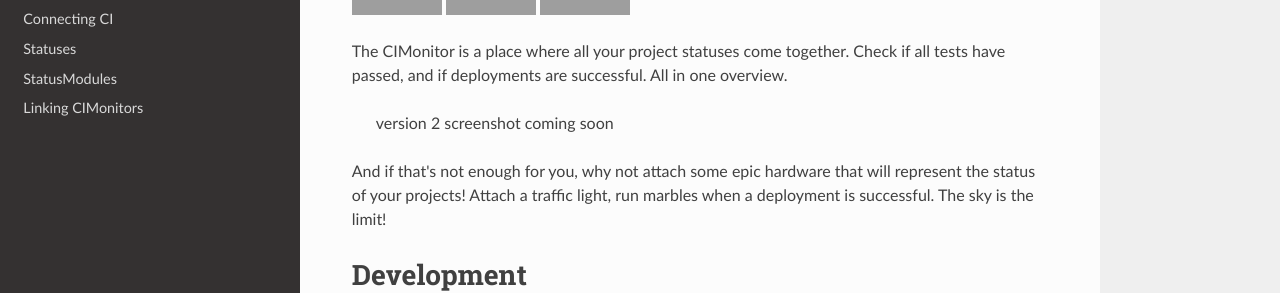
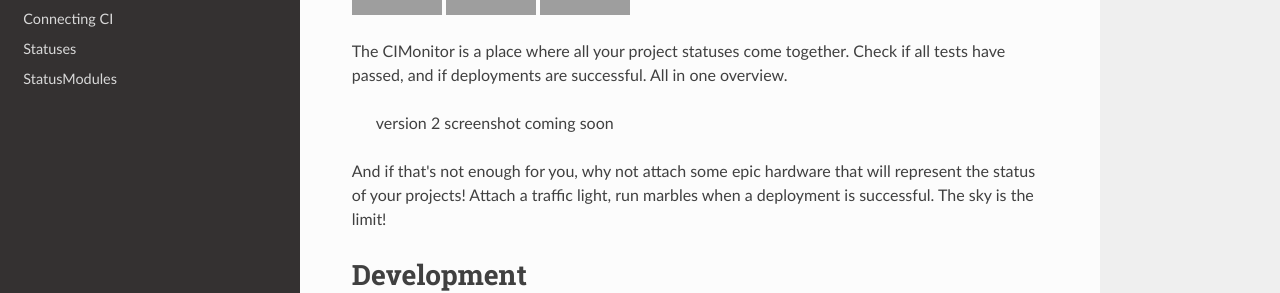
Before and after one commit to FuturePortal/CIMonitor, an MkDocs documentation site: the page built from docs/index.md, in a window 1280 px wide. Shown: the part 191-484 px from the top of the page. Built offline with MkDocs 1.6.1, drawn with Linux system fonts in a browser that asks for light colours; nearby versions of some CDN libraries; old or Windows-style settings are respelled for this version of MkDocs; grey boxes are pictures that could not be loaded.

Commit message:
Remove deleted page from read-the-docs (#59)

```diff
--- a/mkdocs.yml
+++ b/mkdocs.yml
@@ -7,4 +7,3 @@
     - Connecting CI: connecting-ci.md
     - Statuses: statuses.md
     - StatusModules: status-modules.md
-    - Linking CIMonitors: linking-cimonitors.md
```
